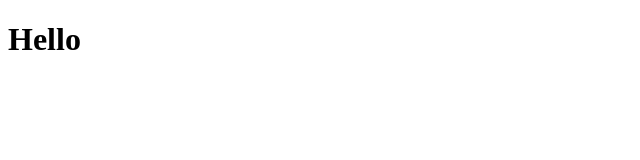
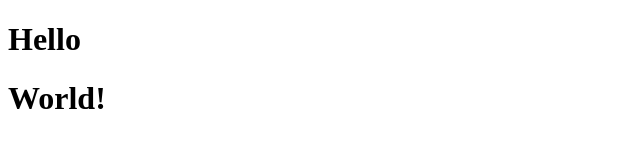
Before and after one commit to MuradCBR/Hello-World, a plain HTML site: page index.html in a window 1280 px wide. Shown: the whole page, without its empty margins (0-640 px from the left). Drawn offline with Linux system fonts and the light colour scheme.

Commit message:
changed index.html file

```diff
--- a/index.html
+++ b/index.html
@@ -6,5 +6,6 @@
 </head>
 <body>
 <h1>Hello</h1>
+<h1>World!</h1>
 </body>
 </html>
```
